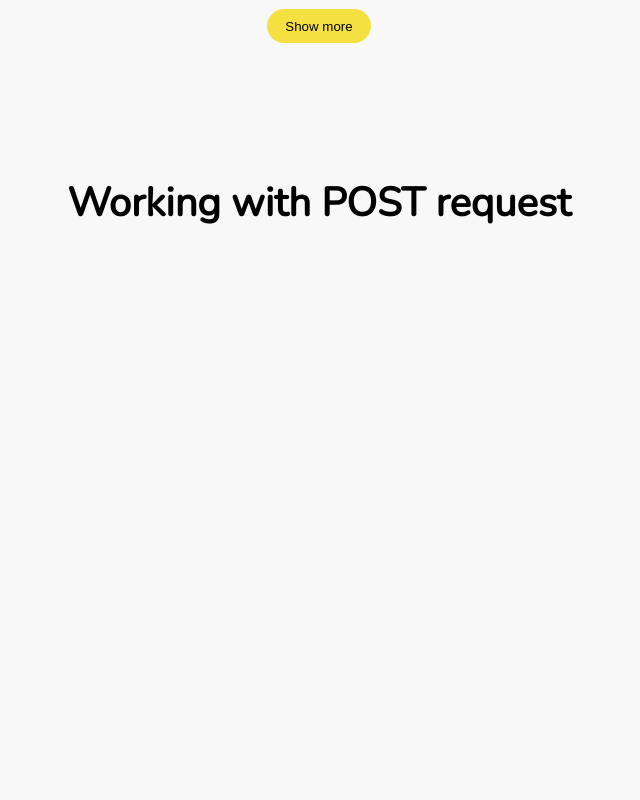
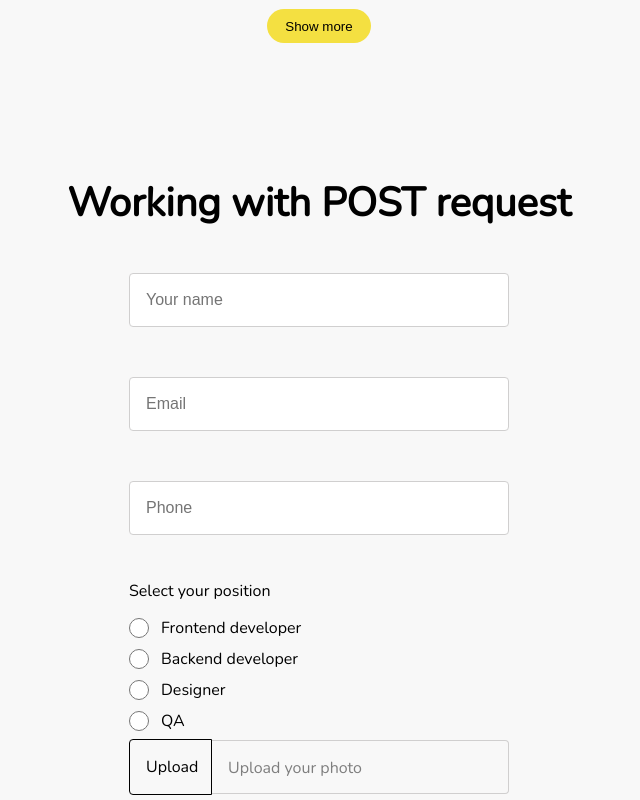
Before and after one commit to artem-2237/abz-agency-test, a Vue app: page / in a window 1280 px wide. Shown: the part 1543-2343 px from the top of the page, without its empty margins (321-961 px from the left). Before the commit the page ends 1816 px from the top, so only its background shows below. Built offline with nearby package versions, Linux system fonts and the light colour scheme.

Commit message:
layout of section with post request almost done

```diff
--- a/src/components/card/CardItem.vue
+++ b/src/components/card/CardItem.vue
@@ -5,7 +5,7 @@
     </div>
     <div class="card__name">Takamaru Ayako Jurrien</div>
     <div class="card__info">
-      <span class="card__job">Former Senior Director</span>
+      <span class="card__position">Former Senior Director</span>
       <span class="card__email">Winny_develop@gmail.com</span>
       <span class="card__phone">+38 (098) 278 22 88</span>
     </div>
--- a/src/components/ui/AppButton.vue
+++ b/src/components/ui/AppButton.vue
@@ -2,6 +2,7 @@
   <button
       class="btn"
       :disabled="disabled"
+      :type="type"
       @click="$emit('action')"
   >{{ text }}</button>
 </template>
@@ -9,6 +10,7 @@
 <script>
 export default {
   name: 'AppButton',
+  emits: ['action'],
   props: {
     text: {
       type: String,
@@ -18,6 +20,11 @@ export default {
       type: Boolean,
       require: false,
       default: false
+    },
+    type: {
+      type: String,
+      require: false,
+      default: 'button'
     }
   }
 }
--- /dev/null
+++ b/src/components/ui/AppInput.vue
@@ -0,0 +1,100 @@
+<template>
+  <div :class="['input-wrapper']" :style="{width, marginBottom: mb}">
+    <input
+        v-show="type !== 'file'"
+        :type="type"
+        :name="name"
+        class="input"
+        :id="label"
+        :placeholder="placeholder"
+        :accept="accept"
+        @input="$emit('update:modelValue', $event.target.value)"
+    />
+    <label :for="label" class="inputFile-btn" v-show="type === 'file'">Upload</label>
+    <label
+        v-if="label"
+        :class="['input-label', {inputFile: type === 'file'}]"
+        :for="label"
+    >
+      {{ label }}
+    </label>
+  </div>
+</template>
+
+<script>
+export default {
+  name: 'AppInput',
+  emits: ['update:modelValue'],
+  props: {
+    modelValue: String,
+    placeholder: {
+      type: String,
+      require: false,
+    },
+    type: {
+      type: String,
+      require: false,
+      default: 'text',
+      validator(val) {
+        return ['text', 'radio', 'file'].includes(val)
+      }
+    },
+    width: {
+      type: String,
+      require: false,
+    },
+    mb: {
+      type: String,
+      require: false,
+      default: '5px'
+    },
+    label: {
+      type: String,
+      require: false,
+    },
+    name: {
+      type: String,
+      require: false,
+    },
+    accept: {
+      type: String,
+      require: false
+    }
+  }
+}
+</script>
+
+<style lang="scss" scoped>
+.input, .inputFile, .inputFile-btn {
+  &-wrapper {
+    display: flex;
+    align-items: center;
+  }
+  width: 100%;
+  height: 54px;
+  border: 1px solid #D0CFCF;
+  border-radius: 4px;
+  padding: 14px 16px;
+  font-size: 16px;
+  line-height: 26px;
+  &[type="radio"] {
+    width: 20px;
+    height: 20px;
+    margin-right: 12px;
+  }
+}
+.inputFile {
+  border-left: none;
+  border-radius: 0 4px 4px 0;
+  color: #7E7E7E;
+  cursor: pointer;
+  &-btn {
+    display: inline-block;
+    border-radius: 4px 0 0 4px;
+    border: 1px solid #000;
+    height: 100%;
+    width: 83px;
+    cursor: pointer;
+  }
+}
+</style>
--- a/src/scss/main.scss
+++ b/src/scss/main.scss
@@ -48,6 +48,12 @@ h2.title {
   }
 }
 
+.radio-group {
+  &__title {
+    margin-bottom: 11px;
+  }
+}
+
 @media (max-width: 1200px) {
   .container {
     width: 904px;
--- a/src/views/HomePage.vue
+++ b/src/views/HomePage.vue
@@ -1,5 +1,6 @@
 <template>
   <div class="container">
+
     <section class="section section-get">
       <h2 class="title section-get__title">Working with GET request</h2>
       <card-list />
@@ -7,11 +8,46 @@
         <app-button text="Show more" />
       </div>
     </section>
+
     <section class="section section-post">
       <h2 class="title section-post__title">Working with POST request</h2>
-      <from class="section-post__form">
-
-      </from>
+      <form class="section-post__form">
+        <app-input
+            placeholder="Your name"
+            width="100%"
+            mb="50px"
+            v-model="name"
+        />
+        <app-input
+            placeholder="Email"
+            width="100%"
+            mb="50px"
+            v-model="email"
+        />
+        <app-input
+            placeholder="Phone"
+            width="100%"
+            mb="43px"
+            v-model="phone"
+        />
+        <div class="radio-group section-post__radio-group">
+          <div class="radio-group__title">Select your position</div>
+          <app-input
+            v-for="position in positions"
+            :key="position"
+            type="radio"
+            :label="position"
+            name="position"
+          />
+        </div>
+        <app-input
+            type="file"
+            accept="image/*"
+            label="Upload your photo"
+            placeholder="Upload"
+            v-model="photo"
+        />
+      </form>
     </section>
   </div>
 </template>
@@ -19,12 +55,29 @@
 <script>
 import CardList from '@/components/card/CardList'
 import AppButton from '@/components/ui/AppButton'
+import AppInput from '@/components/ui/AppInput'
 
 export default {
   name: 'HomePage',
   components: {
+    AppInput,
     CardList,
     AppButton,
+  },
+  data() {
+    return {
+      name: '',
+      email: '',
+      phone: '',
+      position: '',
+      photo: '',
+      positions: [
+        'Frontend developer',
+        'Backend developer',
+        'Designer',
+        'QA'
+      ],
+    }
   }
 }
 </script>
@@ -43,5 +96,9 @@ export default {
   &__title {
     margin-bottom: 50px;
   }
+  &__form {
+    width: 380px;
+    margin: auto;
+  }
 }
 </style>
```
